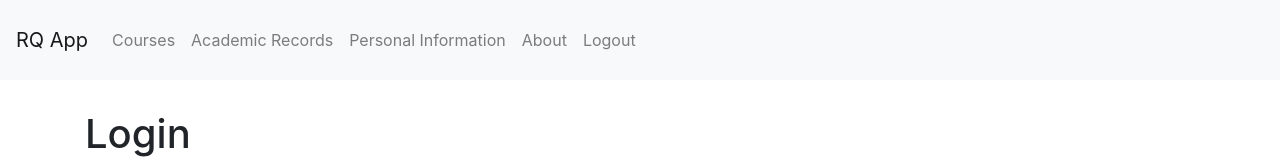
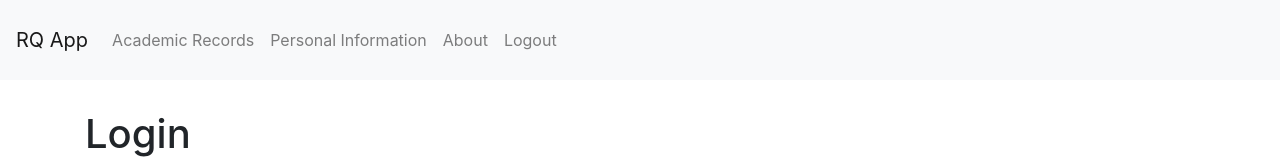
Before and after one commit to bradfordd/LATESTreliaquestapp, a React (Create React App) app: page / in a window 1280 px wide. Shown: the top 160 px of the page. Built offline with nearby package versions, Linux system fonts and the light colour scheme; sample sign-in values are in the browser's storage.

Commit message:
Protecting Routes

```diff
--- a/src/App.js
+++ b/src/App.js
@@ -11,6 +11,7 @@ import Dashboard from "./components/Dashboard";
 import Personal_info from "./components/Personal_info";
 import ProtectedRoute from "./components/protectedRoute";
 import auth from "./services/authService";
+import ProtectedRoutePermission from "./components/protectedRoutePermission";
 import CourseForm from "./components/CourseForm";
 import { BrowserRouter, Route, Switch, Link, Redirect } from "react-router-dom";
 import { ToastContainer } from "react-toastify";
@@ -26,6 +27,11 @@ class App extends Component {
   componentDidMount() {
     const user = auth.getCurrentUser();
     this.setState({ user });
+    console.log(user);
+
+    const permission = auth.getCurrentUserPermission();
+    this.setState({ permission });
+    console.log(permission);
 
     /*try {
       const jwt = localStorage.getItem("token");
@@ -38,10 +44,11 @@ class App extends Component {
 
   render() {
     const { user } = this.state;
+    const { permission } = this.state;
     return (
       <React.Fragment>
         <ToastContainer />
-        <NavBar user={user} />
+        <NavBar user={user} permission={permission} />
         <main className="container">
           <Switch>
             <Route path="/" exact component={LoginForm} />
@@ -49,7 +56,16 @@ class App extends Component {
             <Route path="/components/register" exact component={RegisterForm} />
             <Route path="/components/about" exact component={About} />
             <Route path="/components/logout" exact component={Logout} />
-            <Route path="/components/dashboard" exact component={Dashboard} />
+            <Route
+              path="/components/dashboard"
+              render={props => {
+                if (permission === "true" && user)
+                  return <Dashboard {...props} />;
+                else if (permission === "false") {
+                  return <Redirect to="/not-found" />;
+                }
+              }}
+            />
             <ProtectedRoute
               path="/components/personalinfo"
               exact
--- a/src/components/Dashboard.js
+++ b/src/components/Dashboard.js
@@ -14,13 +14,17 @@ class Dashboard extends Component {
   }
 
   render() {
+    const { permission } = this.props;
+    console.log(this.props.permission);
     return (
       <div className="wrapper">
         <h1>Welcome to the Dashboard!</h1>
         <div>
-          <Link to="/components/personalinfo">
-            {this.renderButton("Personal Information")}
-          </Link>
+          {permission === "false" && (
+            <Link to="/components/personalinfo">
+              {this.renderButton("Personal Information")}
+            </Link>
+          )}
           <Link to="/components/courses">{this.renderButton("Courses")}</Link>
           <Link to="/components/academicrecords">
             {this.renderButton("Academic Records")}
@@ -32,3 +36,26 @@ class Dashboard extends Component {
 }
 
 export default Dashboard;
+
+/*
+render() {
+  const { permission } = this.props;
+  console.log(this.props.permission);
+  return (
+    <div className="wrapper">
+      <h1>Welcome to the Dashboard!</h1>
+      <div>
+        {permission === "false" && (
+          <Link to="/components/personalinfo">
+            {this.renderButton("Personal Information")}
+          </Link>
+        )}
+        <Link to="/components/courses">{this.renderButton("Courses")}</Link>
+        <Link to="/components/academicrecords">
+          {this.renderButton("Academic Records")}
+        </Link>
+      </div>
+    </div>
+  );
+}
+}*/
--- a/src/components/NavBar.js
+++ b/src/components/NavBar.js
@@ -1,7 +1,7 @@
 import React from "react";
 import { Link, NavLink } from "react-router-dom";
 
-const NavBar = ({ user }) => {
+const NavBar = ({ user, permission }) => {
   return (
     <nav className="navbar navbar-expand-lg navbar-light bg-light">
       <Link className="navbar-brand" to="/">
@@ -34,11 +34,17 @@ const NavBar = ({ user }) => {
               </NavLink>
             </React.Fragment>
           )}
-          {user && (
+
+          {user && permission === "false" && (
             <React.Fragment>
               <NavLink className="nav-item nav-link" to="/components/courses">
                 Courses
               </NavLink>
+            </React.Fragment>
+          )}
+
+          {user && (
+            <React.Fragment>
               <NavLink
                 className="nav-item nav-link"
                 to="/components/academicrecords"
@@ -90,3 +96,7 @@ export default NavBar;
               Disabled
             </NavLink>
           </li> */
+
+/*<NavLink className="nav-item nav-link" to="/components/courses">
+          Courses
+        </NavLink>*/
--- /dev/null
+++ b/src/components/protectedRoutePermission.js
@@ -0,0 +1,23 @@
+import React from "react";
+import { Route, Redirect } from "react-router-dom";
+import auth from "../services/authService";
+
+const ProtectedRoutePermission = ({
+  path,
+  component: Component,
+  render,
+  ...rest
+}) => {
+  return (
+    <Route
+      {...rest}
+      render={props => {
+        if (auth.getCurrentUser() && auth.getCurrentUserPermission() === "true")
+          return <Redirect to="/about" />;
+        return Component ? <Component {...props} /> : render(props);
+      }}
+    />
+  );
+};
+
+export default ProtectedRoutePermission;
--- a/src/services/authService.js
+++ b/src/services/authService.js
@@ -25,10 +25,20 @@ export function getCurrentUser() {
   }
 }
 
+export function getCurrentUserPermission() {
+  try {
+    const jwt_p = localStorage.getItem("teacher");
+    return jwt_p;
+  } catch (ex) {
+    return null;
+  }
+}
+
 export default {
   login,
   logout,
   getCurrentUser,
+  getCurrentUserPermission,
 };
 
 // Fix login
```
